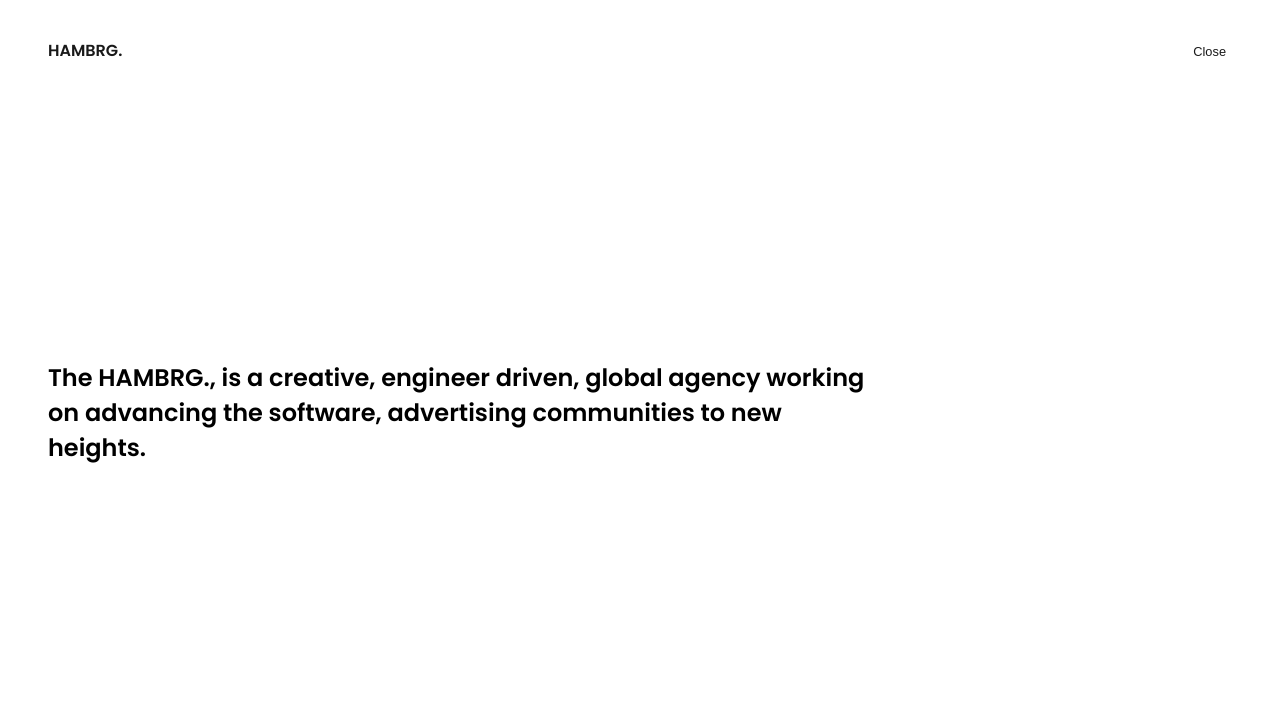
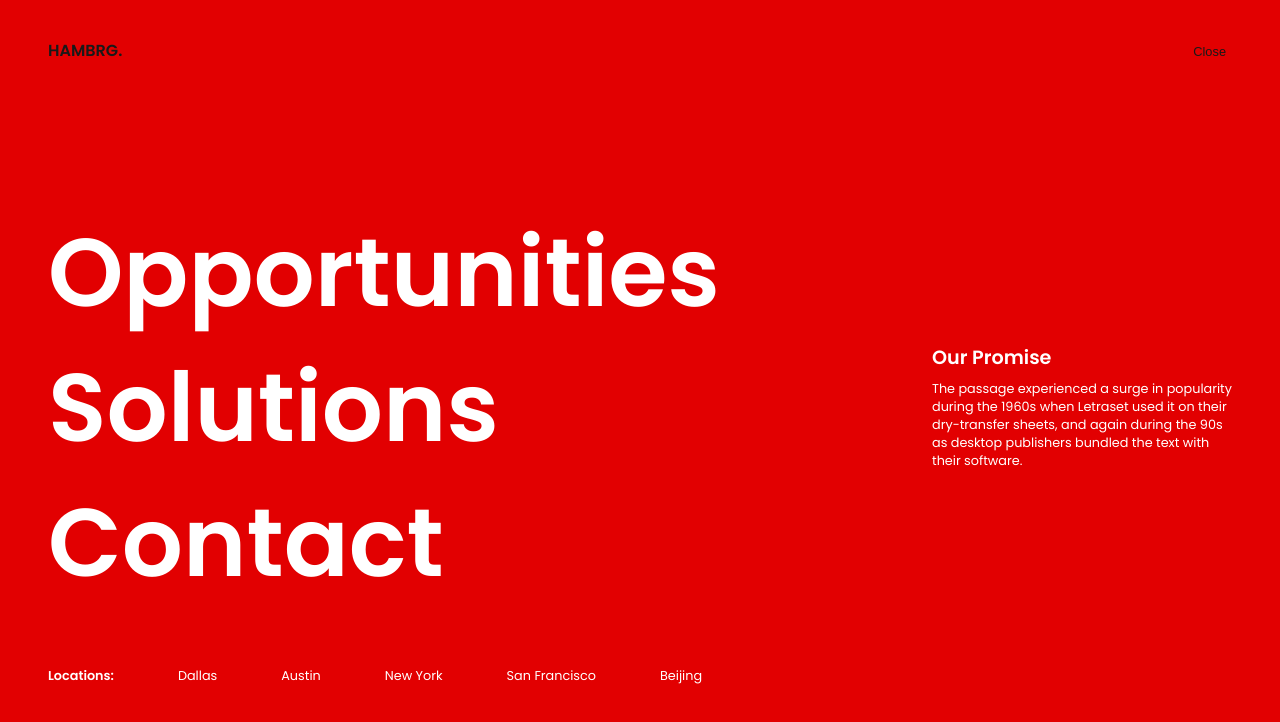
Before and after one commit to josee-fernandes/gsap-menu, a React (Vite) app: page / in a window 1280 px wide. Both pictures are taken after a click on the button "Menu". Shown: the top 722 px of the page. Built offline with nearby package versions, Linux system fonts and the light colour scheme.

Commit message:
Add interfaces, state and effect for menu

```diff
--- a/src/App.tsx
+++ b/src/App.tsx
@@ -4,10 +4,11 @@ import { BrowserRouter, Switch, Route } from 'react-router-dom'
 import './app.scss'
 
 import { Home } from './pages/Home'
+import { Opportunities } from './pages/Opportunities'
 import { Solutions } from './pages/Solutions'
 import { Contact } from './pages/Contact'
 
-import { Header } from './components/Header'
+import Header from './components/Header'
 
 export const App = () => {
 
@@ -20,7 +21,7 @@ export const App = () => {
             <div className="home">
               <Switch>
                 <Route exact path="/" component={Home} />
-                <Route exact path="/opportunities" component={Home} />
+                <Route exact path="/opportunities" component={Opportunities} />
                 <Route exact path="/solutions" component={Solutions} />
                 <Route exact path="/contact" component={Contact} />
               </Switch>
--- a/src/components/Hamburger.tsx
+++ b/src/components/Hamburger.tsx
@@ -1,9 +1,25 @@
-import React from 'react'
+import React, { useEffect, useRef } from 'react'
 import { Link } from 'react-router-dom'
 
-export const Hamburger: React.FC = () => {
+import { IHamburger } from '../interfaces/hamburger'
+
+export const Hamburger: React.FC<IHamburger> = ({ menuState }) => {
+   const menu = useRef<HTMLDivElement>(null)
+
+   useEffect(() => {
+      if(menuState.clicked || (menuState.clicked && !menuState.initial)){
+         if(menu.current){
+            menu.current.style.display = 'block'
+         }
+      } else if(!menuState.clicked){
+         if(menu.current){
+            menu.current.style.display = 'none'
+         }
+      }
+   }, [menuState])
+
    return (
-      <div className="hamburger-menu">
+      <div ref={menu} className="hamburger-menu">
          <div className="menu-secondary-background-color">
 
          </div>
--- a/src/components/Header.tsx
+++ b/src/components/Header.tsx
@@ -1,16 +1,12 @@
-import React, { useState } from 'react'
-import { Link } from 'react-router-dom'
+import React, { useState, useEffect } from 'react'
+import { Link, withRouter } from 'react-router-dom'
 
 import { Hamburger } from './Hamburger'
 
-interface IMenu{
-   initial: boolean
-   clicked: boolean
-   name: string
+import { IHeader } from '../interfaces/header'
+import { IMenu } from '../interfaces/hamburger'
 
-}
-
-export const Header: React.FC = () => {
+const Header: React.FC<IHeader> = ({ history }) => {
    const [menu, setMenu] = useState<IMenu>({
       initial: true,
       clicked: false,
@@ -43,6 +39,12 @@ export const Header: React.FC = () => {
       }, 1200)
    }
 
+   useEffect(() => {
+      history.listen(() => {
+         setMenu({ ...menu, clicked: false, name: 'Menu' })
+      })
+   }, [])
+
    return (
       <header>
          <div className="container">
@@ -57,7 +59,9 @@ export const Header: React.FC = () => {
                </div>
             </div>
          </div>
-         <Hamburger />
+         <Hamburger menuState={menu} />
       </header>
    )
 }
+
+export default withRouter(Header)
--- /dev/null
+++ b/src/interfaces/header.d.ts
@@ -0,0 +1,5 @@
+import { RouteComponentProps } from 'react-router-dom'
+
+export interface IHeader extends RouteComponentProps{
+
+}
```
Also changed, not shown: src/interfaces/hamburger.d.ts (added, +9 -0 lines).
